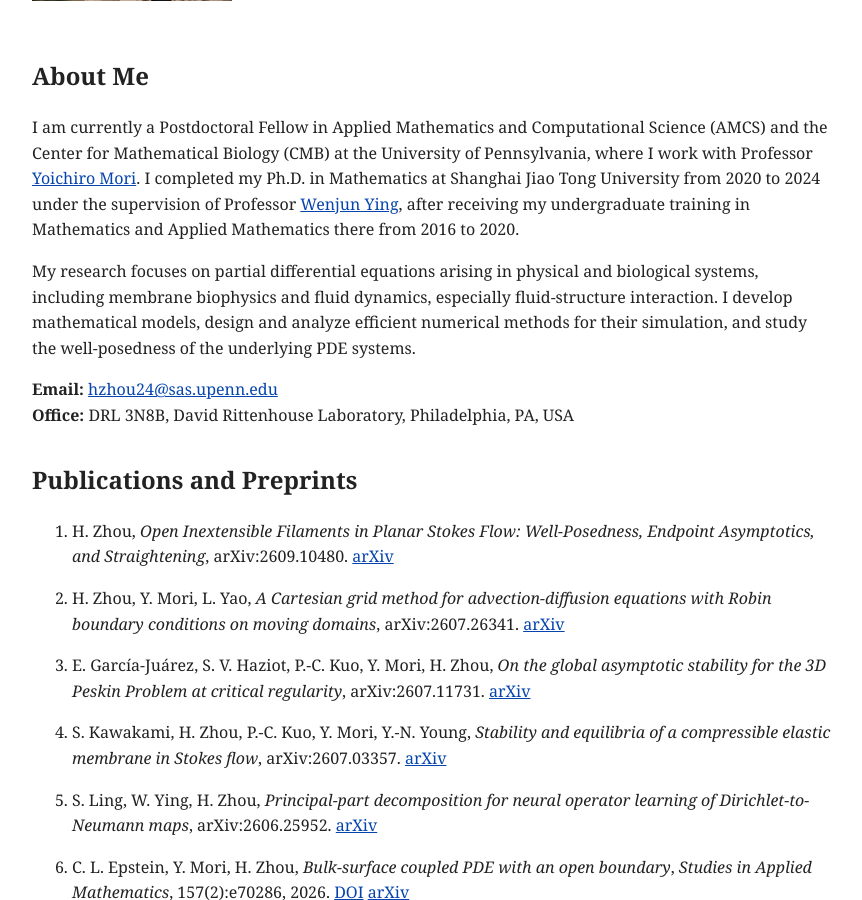
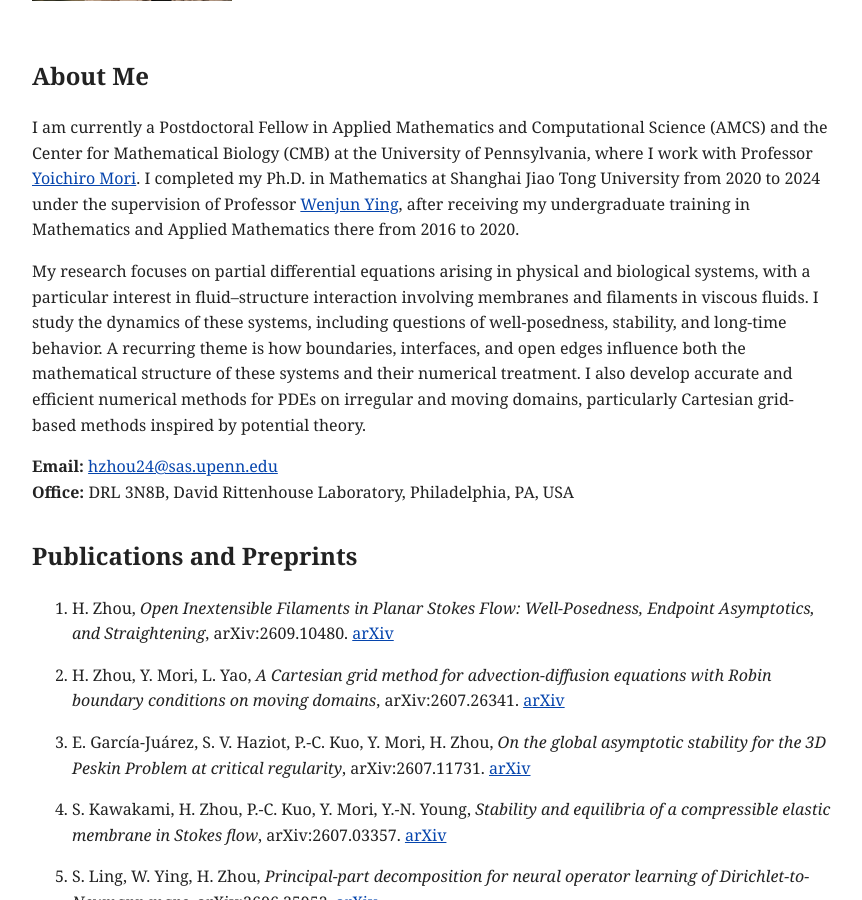
Before and after one commit to han-zhou-math/han-zhou-math.github.io, a Jekyll site: the page built from index.md, in a window 1280 px wide and 900 px high, scrolled down 337 px. Shown: the whole window, without its empty margins (208-1070 px from the left). Built offline with Jekyll 4.4.1, drawn with Linux system fonts in a browser that asks for light colours.

Commit message:
Update research description

```diff
--- a/index.md
+++ b/index.md
@@ -11,7 +11,7 @@ permalink: /
 
 I am currently a Postdoctoral Fellow in Applied Mathematics and Computational Science (AMCS) and the Center for Mathematical Biology (CMB) at the University of Pennsylvania, where I work with Professor [Yoichiro Mori](https://www.sas.upenn.edu/~y1mori/). I completed my Ph.D. in Mathematics at Shanghai Jiao Tong University from 2020 to 2024 under the supervision of Professor [Wenjun Ying](https://math.sjtu.edu.cn/faculty/wying/), after receiving my undergraduate training in Mathematics and Applied Mathematics there from 2016 to 2020.
 
-My research focuses on partial differential equations arising in physical and biological systems, including membrane biophysics and fluid dynamics, especially fluid-structure interaction. I develop mathematical models, design and analyze efficient numerical methods for their simulation, and study the well-posedness of the underlying PDE systems.
+My research focuses on partial differential equations arising in physical and biological systems, with a particular interest in fluid–structure interaction involving membranes and filaments in viscous fluids. I study the dynamics of these systems, including questions of well-posedness, stability, and long-time behavior. A recurring theme is how boundaries, interfaces, and open edges influence both the mathematical structure of these systems and their numerical treatment. I also develop accurate and efficient numerical methods for PDEs on irregular and moving domains, particularly Cartesian grid-based methods inspired by potential theory.
 
 **Email:** [hzhou24@sas.upenn.edu](mailto:hzhou24@sas.upenn.edu)
 **Office:** DRL 3N8B, David Rittenhouse Laboratory, Philadelphia, PA, USA
```
